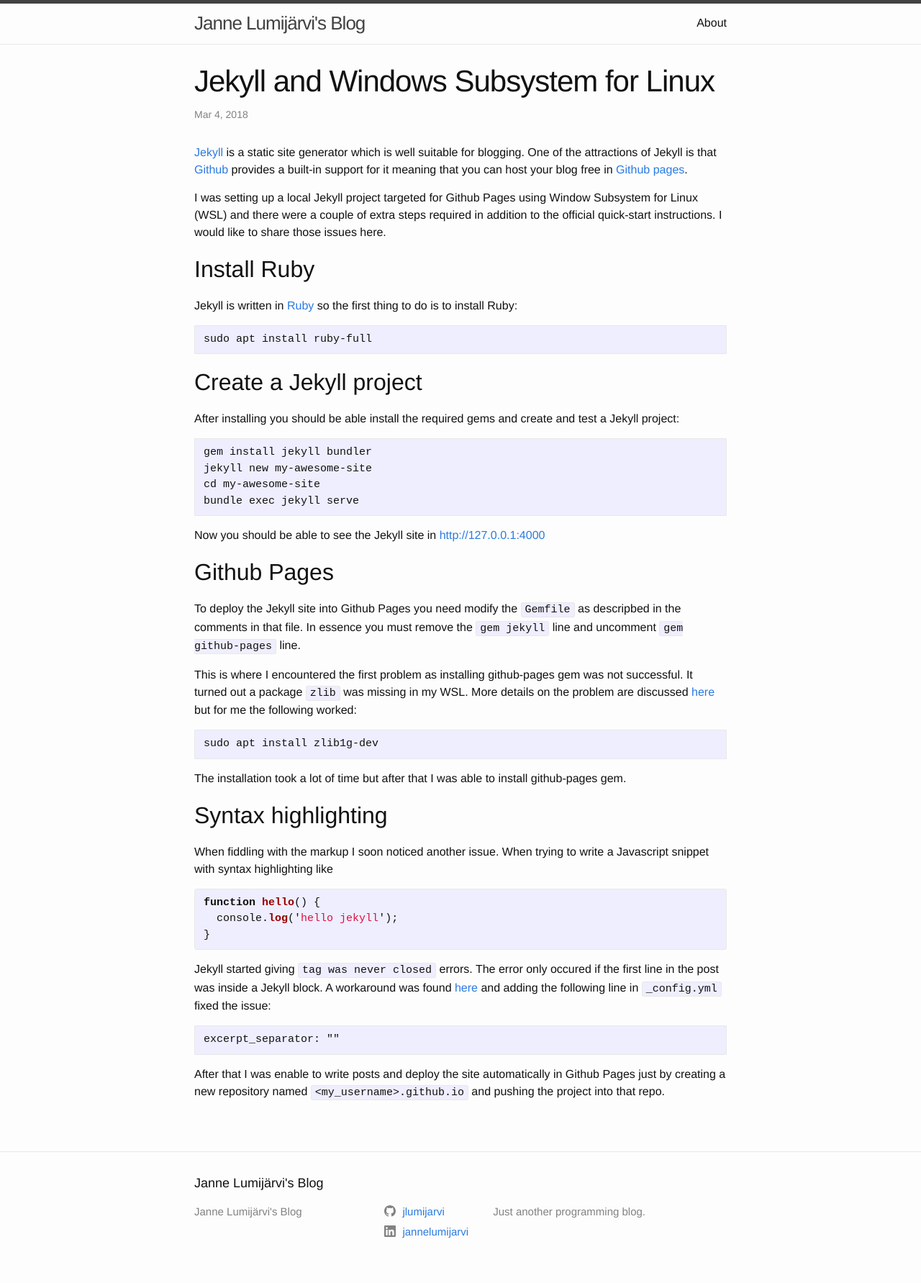
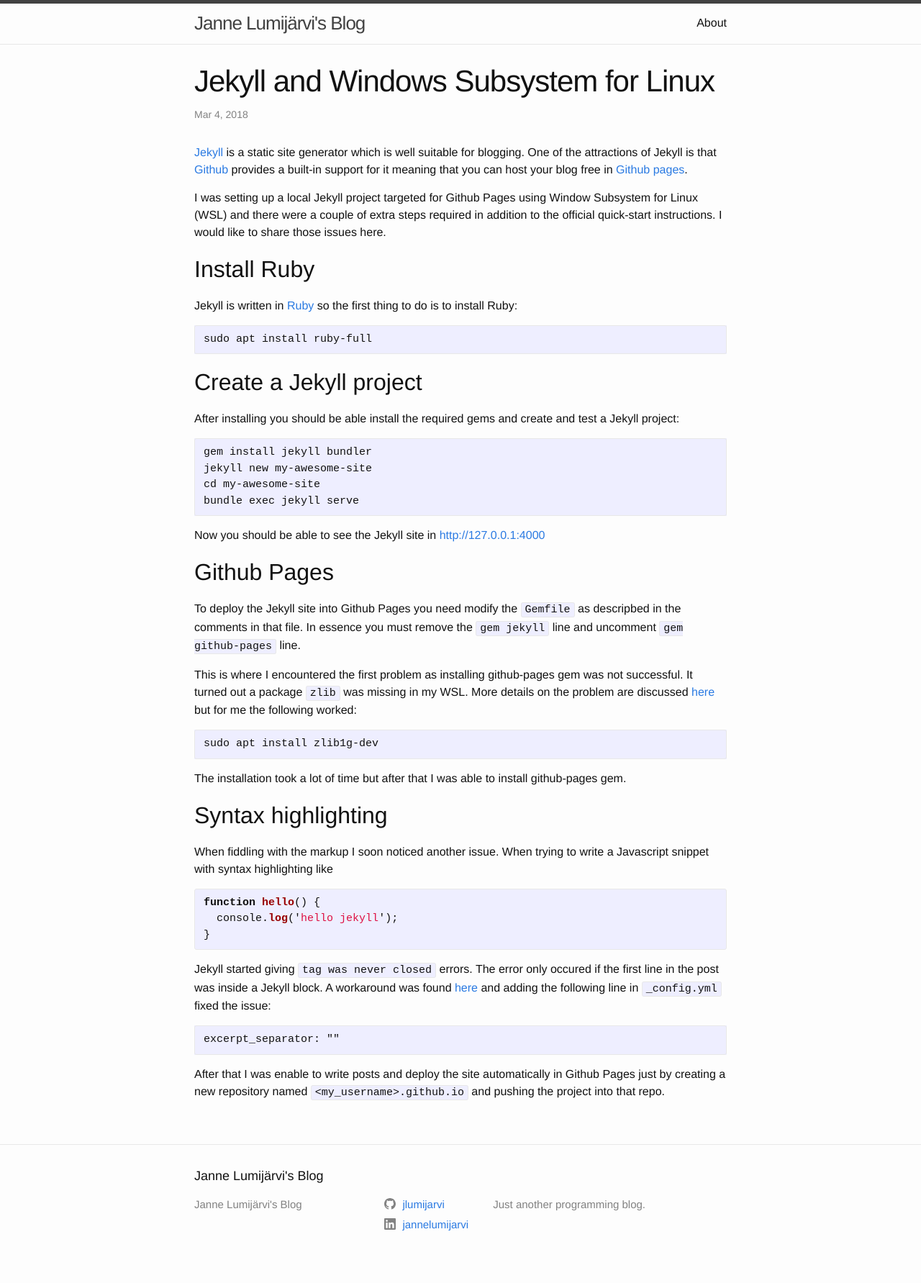
Before and after one commit to jlumijarvi/jlumijarvi.github.io, a Jekyll site: the page built from _posts/2018-03-04-jekyll-and-windows-subsystem-for-linux.md, in a window 1280 px wide. Shown: the whole page at 72% size. Built offline with Jekyll 4.4.1, drawn with Linux system fonts in a browser that asks for light colours; comment, search, counter and statistics services are not loaded.

Commit message:
reverted back

```diff
--- a/_layouts/post.html
+++ b/_layouts/post.html
@@ -20,9 +20,7 @@ layout: default
   </div>
 
   {% if site.disqus.shortname %}
-    <section style="padding-top: 10px">
     {% include disqus_comments.html %}
-    </section>
   {% endif %}
 
   <a class="u-url" href="{{ page.url | relative_url }}" hidden></a>
```
